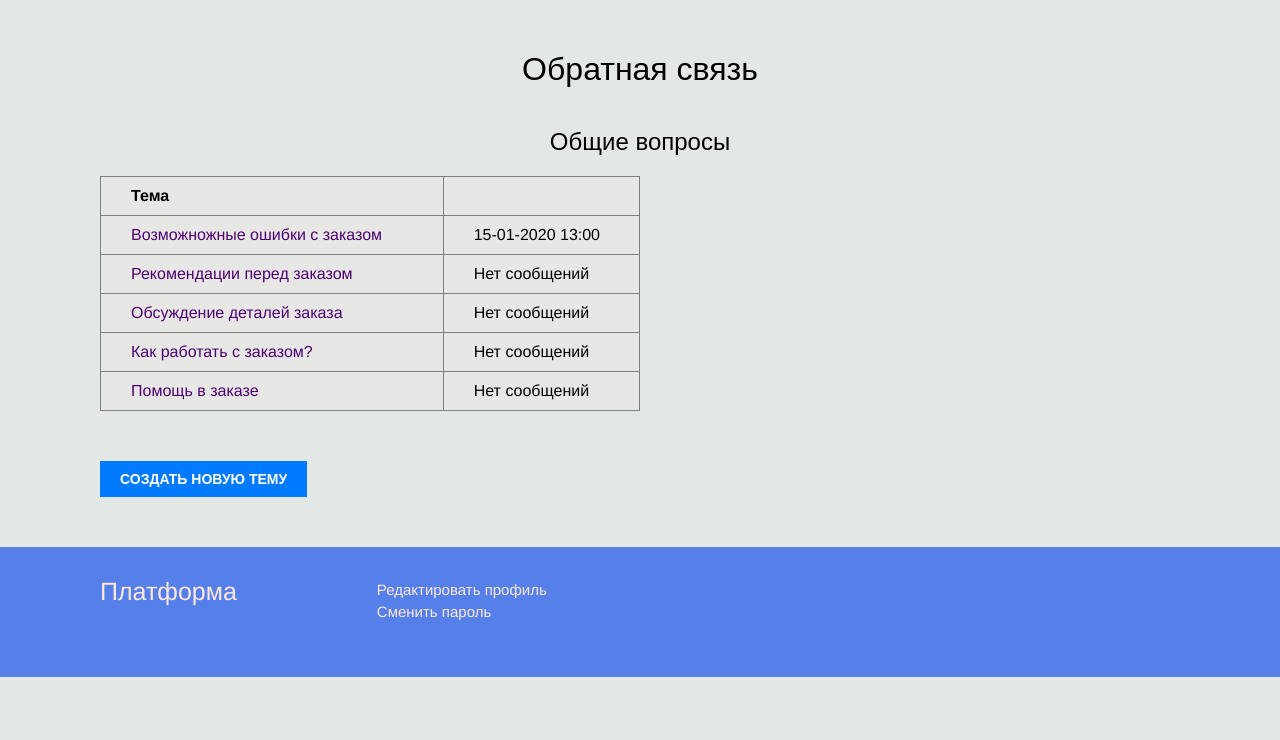
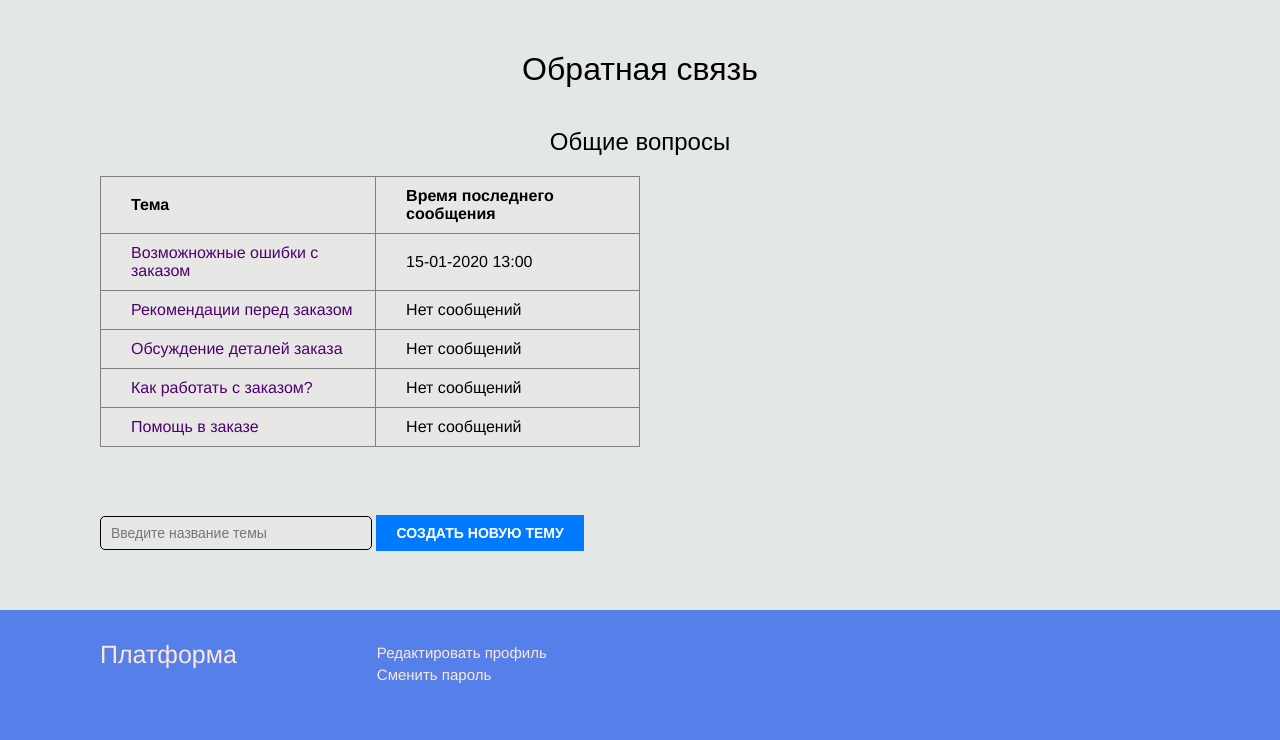
Before and after one commit to VlIsLavead/chip-platform-to-vps, a Django app: page /account/feedback/ in a window 1280 px wide. Shown: the part 180-920 px from the top of the page. Before the commit the page ends 857 px from the top, so only its background shows below. Run offline with Django 4.2, Linux system fonts and the light colour scheme; a user stored in the database is signed in; data comes from the database, SQL or seed files in the repository; tables that the repository leaves empty hold one stand-in row (values such as "Sample post"); parts of the project's set-up code (start-up, migrations or seed data) failed here and were passed over; some libraries are stand-ins or nearby versions; some web fonts are replaced.

Commit message:
Fix html feedback (#22)
Co-authored-by: igrekus <upload234@mail.ru>

```diff
--- a/account/templates/account/feedback.html
+++ b/account/templates/account/feedback.html
@@ -22,6 +22,7 @@
             <thead>
                 <tr>
                     <th>Тема</th>
+                    <th>Время последнего сообщения</th>
                 </tr>
             </thead>
             <tbody>
@@ -43,16 +44,19 @@
                 {% endfor %}
             </tbody>
         </table>
-        <form method="post" action="{% url 'create_general_topic' %}" style="margin-bottom: 20px;">
-            {% csrf_token %}
-            <button type="submit" class="button">Создать новую тему</button>
-        </form>
+        <br>
+    <form method="post" action="{% url 'create_general_topic' %}" style="margin-bottom: 20px;">
+        {% csrf_token %}
+        <input type="text" name="topic_name" class="input_text" placeholder="Введите название темы">
+        <button type="submit" class="button">Создать новую тему</button>
+    </form>
     {% elif sub_section == "support" %}
         <h2>Вопросы по заказам</h2>
-        <table border="1" style="width: 50%; border-collapse: collapse; text-align: left;">
+        <table border="1" class="no-center" style="width: 50%; border-collapse: collapse; text-align: left;">
             <thead>
                 <tr>
                     <th>Тема</th>
+                    <th>Время последнего сообщения</th>
                 </tr>
             </thead>
             <tbody>
```
